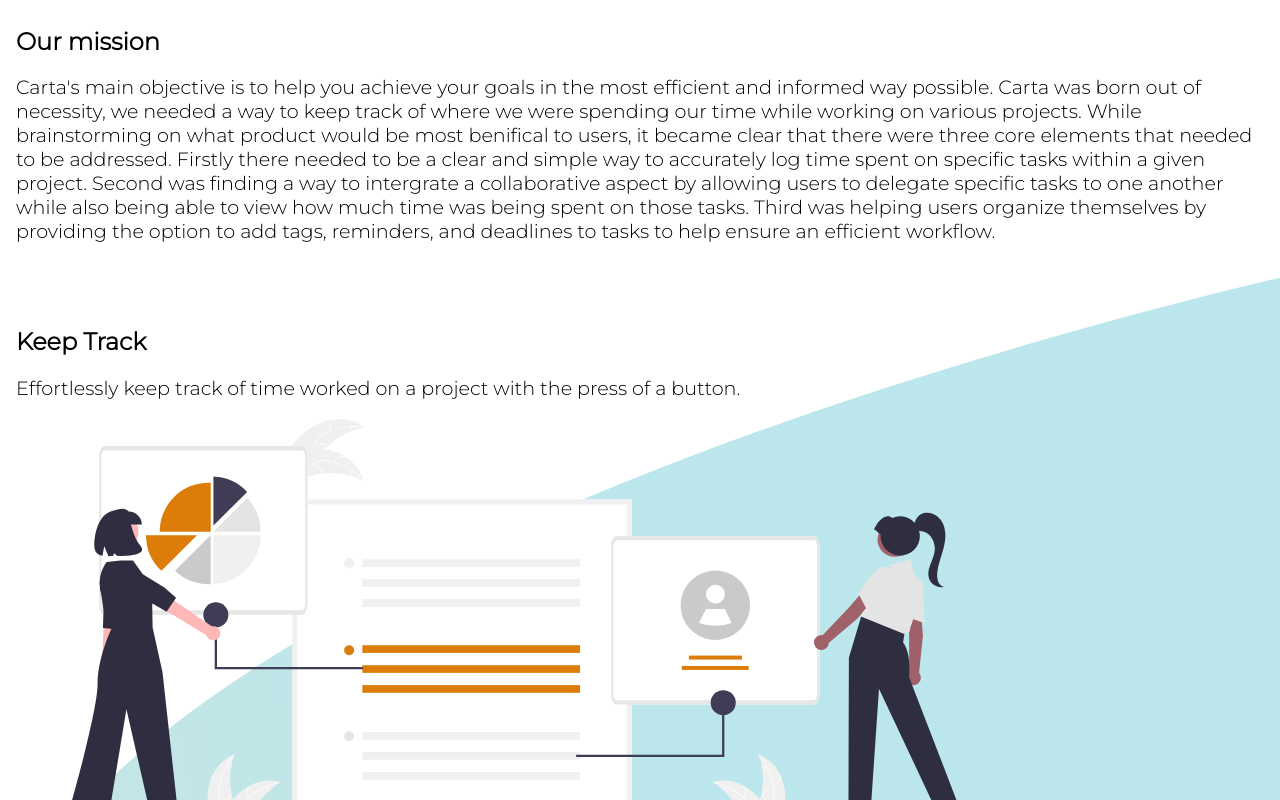
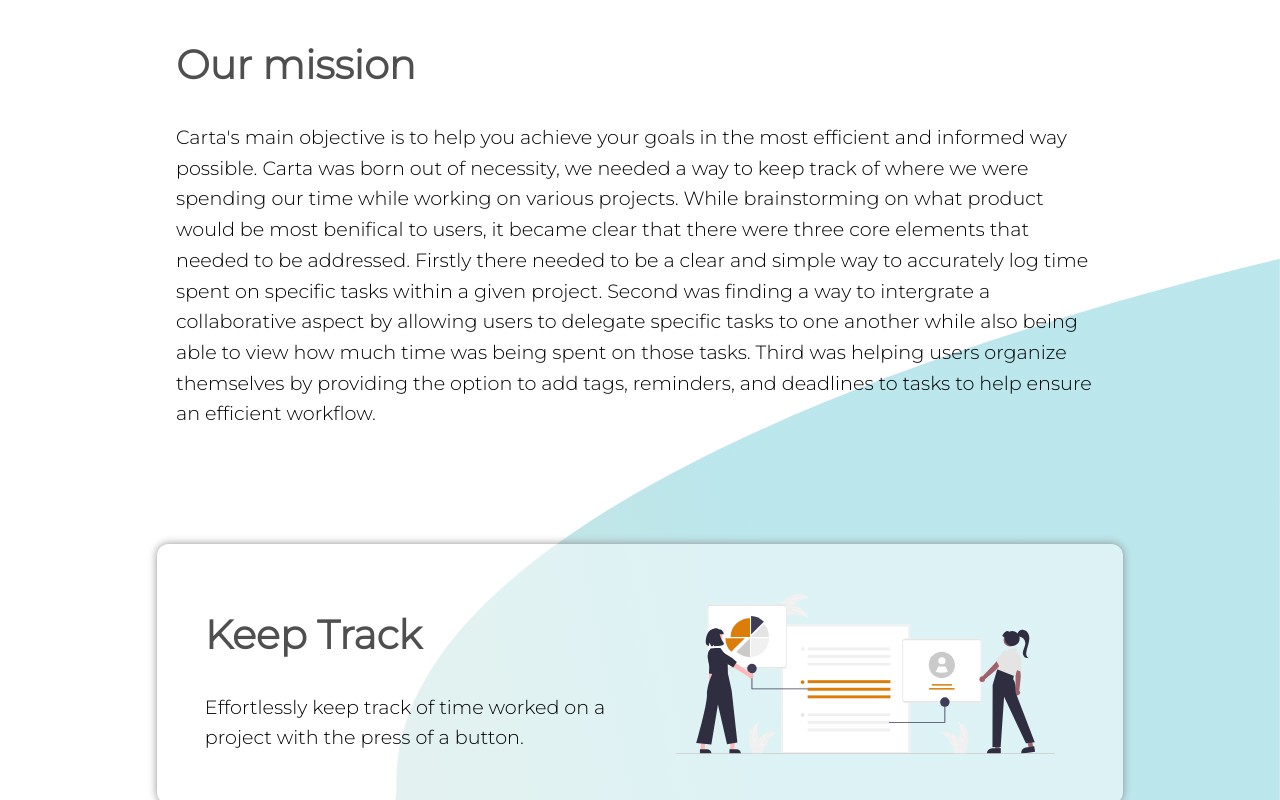
Before and after one commit to jermainejanszen/carta, a Next.js app: page /about in a window 1280 px wide. Shown: the part 260-1060 px from the top of the page. Built offline with nearby package versions, Linux system fonts and the light colour scheme.

Commit message:
all about page changes

```diff
--- a/styles/About.module.scss
+++ b/styles/About.module.scss
@@ -1,10 +1,11 @@
 @import './colors';
 
 .container {
-  min-height: 100vh;
   display: flex;
   flex-direction: column;
   align-items: center;
+  min-height: 100vh;
+  justify-content: center;
   background-image: url('../public/background.svg');
   background-position: bottom -30rem right 0;
   background-size: cover;
@@ -17,6 +18,7 @@
 
 .main {
   display: flex;
+  align-items: center;
   flex-direction: column;
   width: 100%;
   max-width: 81rem;
@@ -25,7 +27,6 @@
 
 .aboutSection {
   margin: 2rem 0;
-
   h1 {
     font-size: 5rem;
     color: $red500;
@@ -34,9 +35,37 @@
 
   h2 {
     font-weight: bold;
+    font-size: 2.5rem;
+    color: $beta200;
+    padding: 0 1rem;
   }
 
   p {
     font-size: 1.2rem;
+    line-height: 1.6;
+    max-width: 60rem;
+    padding: 0 1rem;
+  }
+
+
+}
+
+.grid{
+  max-width: 80%;
+  .aboutSection{
+    padding: 2rem;
+    border-radius: 12px;
+    background-color: rgba($color: #ffffff, $alpha: .5);
+    box-shadow: 0 0 8px $beta400;
+    margin: 4rem 1rem;
+    display: flex;
+    justify-content: space-between;
+    align-items: center;
+    img {
+    height: 10rem;
+    }
+    > * {
+      flex-basis: 50%;
     }
   }
+}
```
Lines whose indentation alone changed are shown as unchanged.
